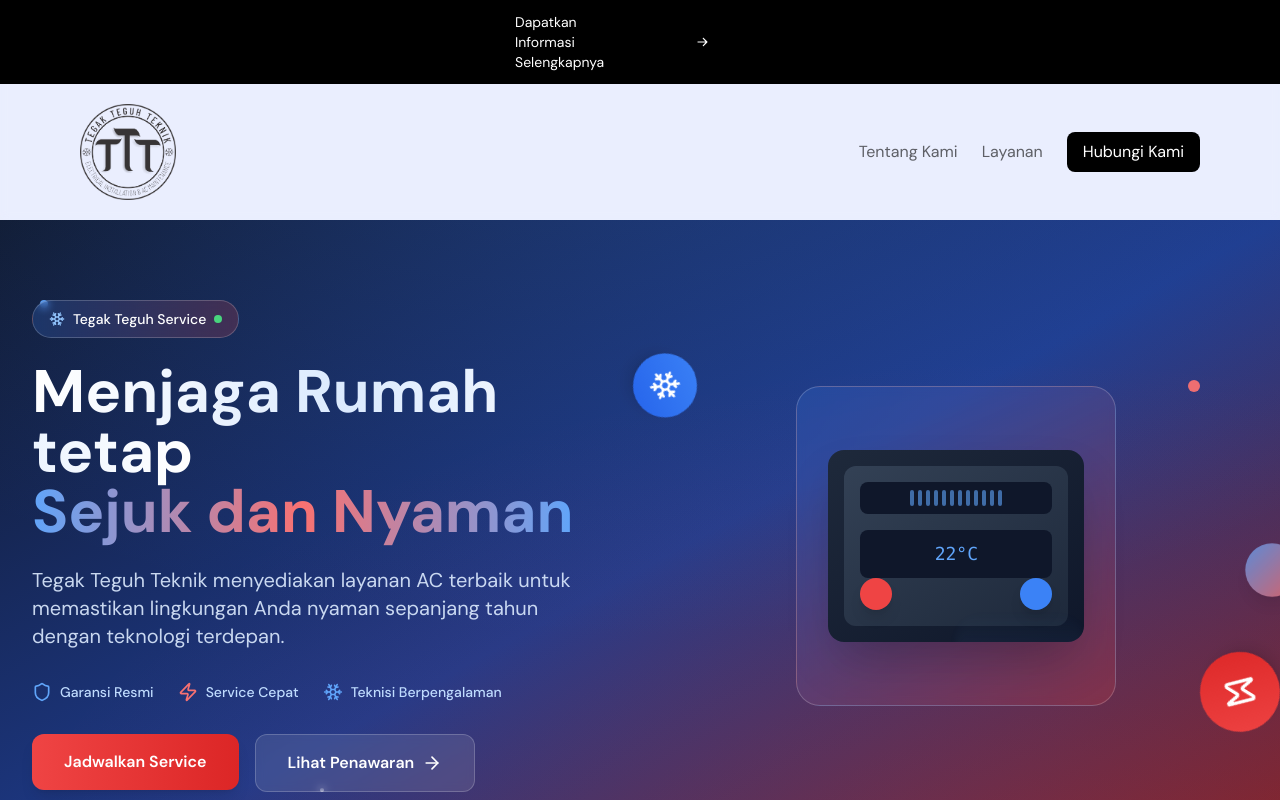
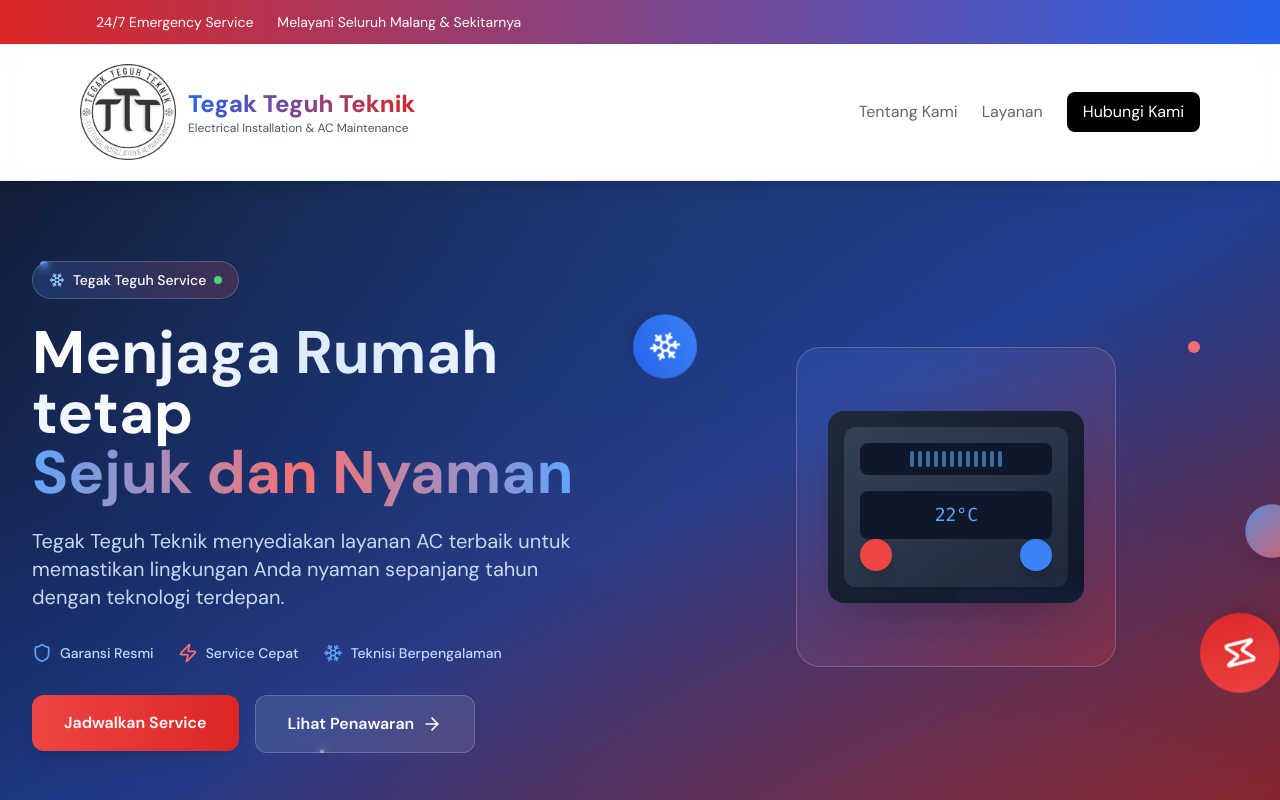
Before and after one commit to msholehhudin/light-landing-page, a Next.js app: page / in a window 1280 px wide. Shown: the top 800 px of the page. Built offline with nearby package versions, Linux system fonts and the light colour scheme.

Commit message:
Navbar redesign

```diff
--- a/src/sections/Header.tsx
+++ b/src/sections/Header.tsx
@@ -6,22 +6,39 @@
 
 export const Header = () => {
   return (
-    <header className="sticky top-0 backdrop-blur-sm z-20">
-      <div className=" bg-black flex justify-center items-center py-3 text-white text-sm">
-        <div className="inline-flex items-center  gap-4">
-          <p>Dapatkan Informasi Selengkapnya</p>
-          <ArrowRight className="h-4 2-4 hover:translate-x-2 hover:cursor-pointer justify-center items-center" />
+    <header className="sticky top-0 z-20">
+      {/* Top Banner */}
+      <div className=" bg-gradient-to-r px-4 from-red-600 to-blue-600 py-3 text-white">
+        <div className="max-container padding-container mx-auto flex flex-col sm:flex-row justify-between items-center text-sm">
+          <div className="flex items-center gap-6">
+            <div>
+              <span>24/7 Emergency Service</span>
+            </div>
+            <div>
+              <span>Melayani Seluruh Malang & Sekitarnya</span>
+            </div>
+          </div>
         </div>
       </div>
 
-      <div className="py-5 ">
+      <div className="py-5 bg-white/95 backdrop-blur-md border-b border-blue-100/50 shadow-lg">
         <div className="max-container padding-container">
           <div className="flex justify-between items-center">
-            <Image
-              src={Logo}
-              alt="Logo"
-              className="h-12 w-12 md:h-24 md:w-24"
-            />
+            <div className="flex items-center gap-3">
+              <Image
+                src={Logo}
+                alt="Logo"
+                className="h-12 w-12 md:h-24 md:w-24"
+              />
+              <div>
+                <h2 className="text-2xl font-extrabold bg-gradient-to-r from-blue-600 to-red-600 bg-clip-text text-transparent">
+                  Tegak Teguh Teknik
+                </h2>
+                <p className="text-xs text-gray-600">
+                  Electrical Installation & AC Maintenance
+                </p>
+              </div>
+            </div>
             <MenuIcon className="h-5 w-5 md:hidden" />
             <nav className="text-black/60 gap-6 md:flex regular-16 hidden items-center">
               <a href="#about-us">Tentang Kami</a>
--- a/src/sections/Hero.tsx
+++ b/src/sections/Hero.tsx
@@ -15,7 +15,7 @@
       <div className="absolute top-40 right-20 w-3 h-3 bg-red-400 rounded-full animate-pulse delay-1000"></div>
       <div className="absolute bottom-32 left-1/4 w-1 h-1 bg-white rounded-full animate-pulse delay-500"></div>
 
-      <div className="max-w-7xl mx-auto px-4 sm:px-6 lg:px-8 relative z-10">
+      <div className="max-container padding-container mx-auto px-4 sm:px-6 lg:px-8 relative z-10">
         <div className="lg:flex items-center gap-12">
           <div className="lg:w-1/2 lg:pr-8">
             {/* Badge */}
```
